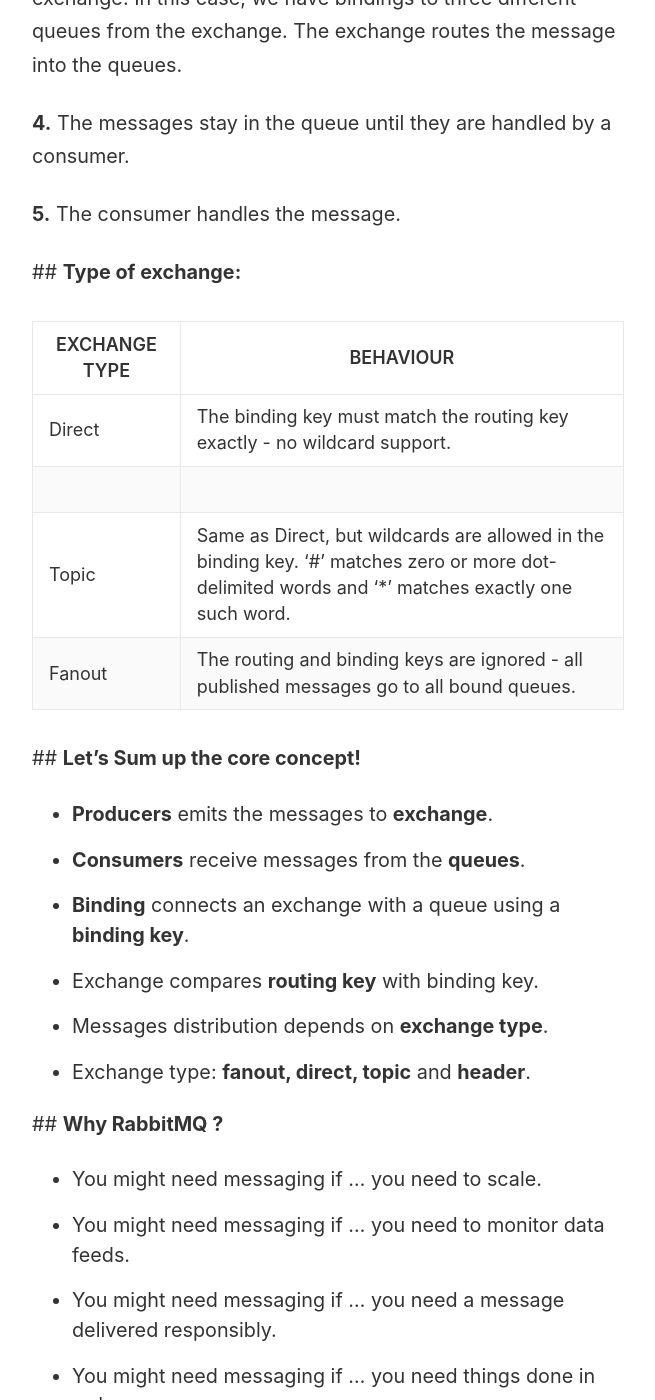
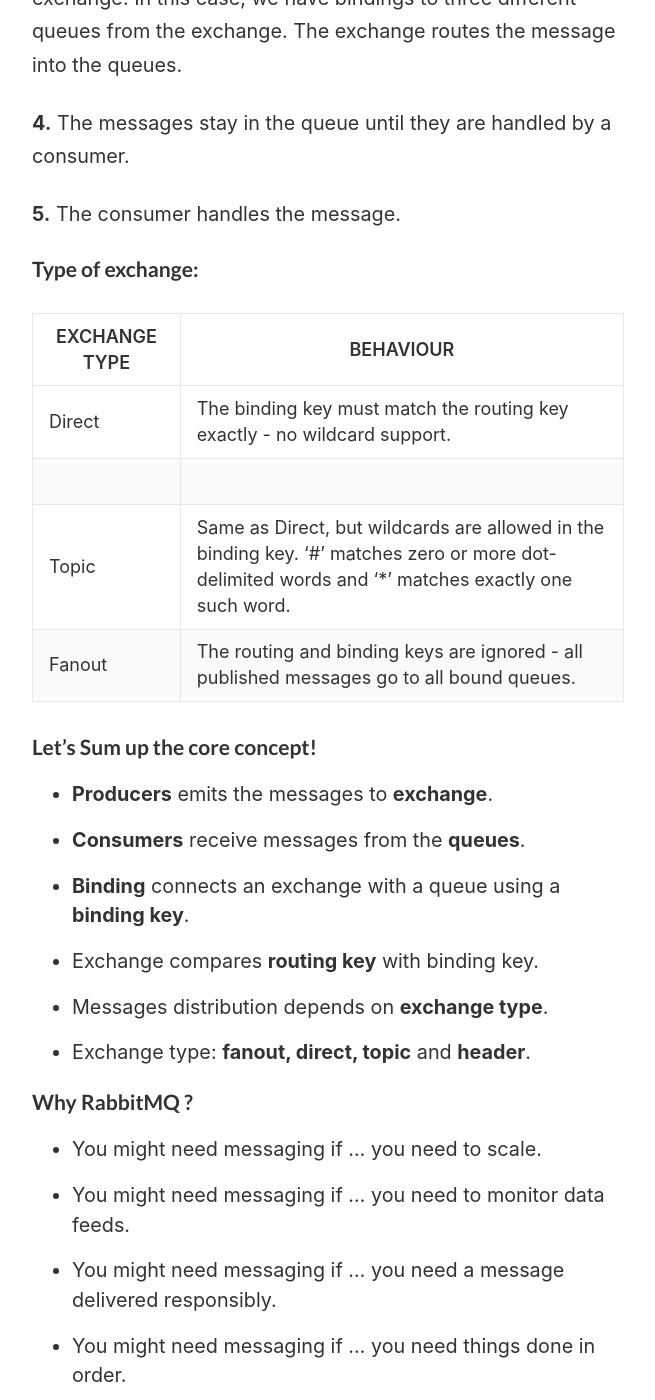
Before and after one commit to haithamq/haithamq.github.io, a Jekyll site: the page built from blog/_posts/2018-05-15-RabbitMQ-At-your-Service.md, in a window 1280 px wide and 1400 px high, scrolled down 2130 px. Shown: the whole window, without its empty margins (312-967 px from the left). Built offline with Jekyll 4.4.1, drawn with Linux system fonts in a browser that asks for light colours; comment, search, counter and statistics services are not loaded.

```diff
--- a/blog/_posts/2018-05-15-RabbitMQ-At-your-Service.md
+++ b/blog/_posts/2018-05-15-RabbitMQ-At-your-Service.md
@@ -56,7 +56,7 @@ Sending messages to multiple queues exchange is connected to the queues by the b
 
 
 
-  ## **Type of exchange:**
+### **Type of exchange:**
 
   | EXCHANGE TYPE | BEHAVIOUR |
   | --- | --- |
@@ -66,7 +66,7 @@ Sending messages to multiple queues exchange is connected to the queues by the b
   | Fanout | The routing and binding keys are ignored - all published messages go to all bound queues. |
 
 
- ## **Let’s Sum up the core concept!**
+### **Let’s Sum up the core concept!**
 
  * **Producers** emits the messages to **exchange**.
  * **Consumers** receive messages from the **queues**.
@@ -76,7 +76,7 @@ Sending messages to multiple queues exchange is connected to the queues by the b
  * Exchange type: **fanout, direct, topic** and **header**.
 
 
- ## **Why RabbitMQ ?**
+### **Why RabbitMQ ?**
 
 * You might need messaging if … you need to scale.
 * You might need messaging if … you need to monitor data feeds.
```
